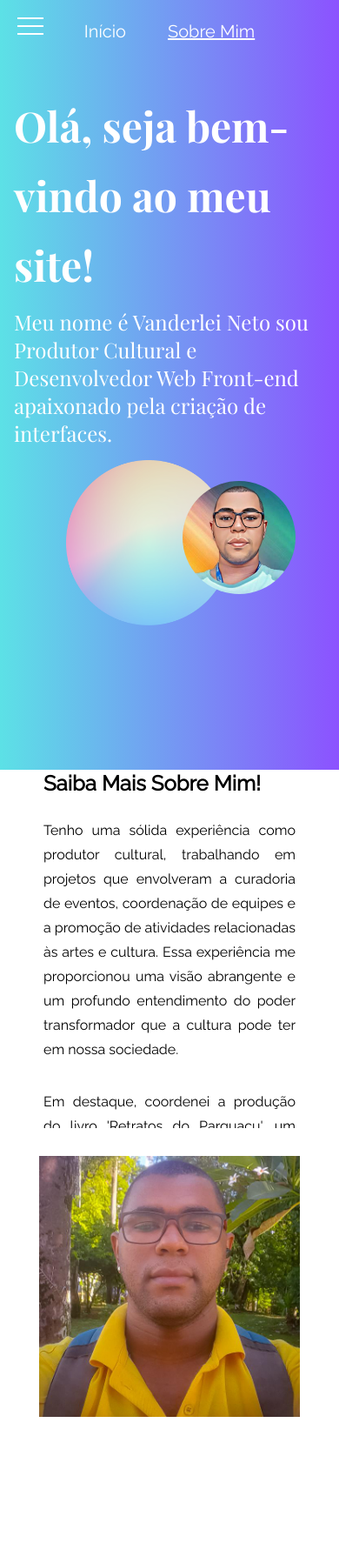
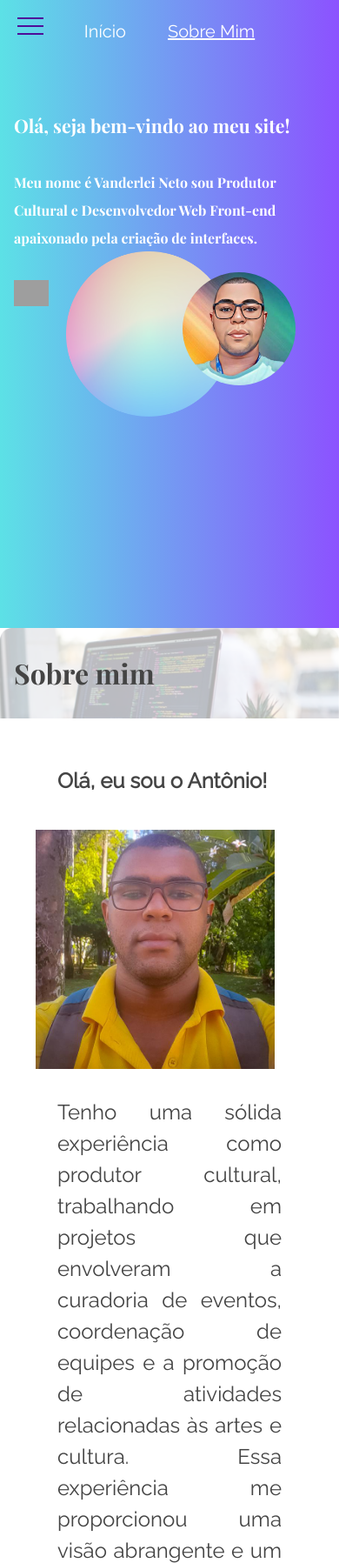
Before and after one commit to josevanderleineto/online, a React app: page /sobremim in a window 390 px wide. Shown: the top 1797 px of the page at 87% size. Before the commit the page ends 1629 px from the top, so only its background shows below. Built offline with nearby package versions, Linux system fonts and the light colour scheme; grey boxes are pictures that could not be loaded.

Commit message:
ajustes8

```diff
--- a/src/componentes/Banner/Banner.module.css
+++ b/src/componentes/Banner/Banner.module.css
@@ -4,6 +4,7 @@
     color: var(--branco);
     display: grid;
     grid-template-columns: 1fr 1fr;
+    height: 500px;
 }
 
 .titulo {
@@ -40,15 +41,24 @@
     width: 25vw;
 }
 
+a img  {
+    width: 60px;
+}
+
+a img {
+    width: 40px;
+}
 
 @media (max-width: 1100px) {
     .banner {
         padding: 3.5rem 1.5rem;
+        height: 50rem;
     }
 
     .titulo {
         margin-top: 0;
         margin-bottom: 1.5rem;
+
     }
 
     .paragrafo {
@@ -73,18 +83,23 @@
     .banner {
         padding: 2rem 1rem;
         display: block;
+        height: 650px;
     }
 
     .titulo {
         margin-bottom: 0.6rem;
+        font-size: 16pt;
+        font-weight: 800;
     }
 
     .paragrafo {
         margin-bottom: 2rem;
+        font-size: 12pt;
+        font-weight: 800;
     }
 
     .imagens {
-        height: 307px;
+        height: 257px;
     }
 
     .imagens > .minhaFoto, .imagens > .circuloColorido {
--- a/src/componentes/Banner/index.js
+++ b/src/componentes/Banner/index.js
@@ -1,6 +1,7 @@
 import styles from './Banner.module.css';
 import circuloColorido from 'assets/circulo_colorido.png';
 import minhaFoto from 'assets/perfil.jpeg'
+import HamburgerMenuSobre from 'componentes/HamburgerMenuSobre';
 
 export default function Banner() {
 
@@ -8,13 +9,17 @@ export default function Banner() {
 
         <div className={styles.banner}>
             <div className={styles.apresentacao}>
+                <HamburgerMenuSobre />
                 <h1 className={styles.titulo}>
                     Olá, seja bem-vindo ao meu site!
                 </h1>
 
+
                 <p className={styles.paragrafo}>
                     Meu nome é Vanderlei Neto sou Produtor Cultural e Desenvolvedor Web Front-end apaixonado pela criação de interfaces.
                 </p>
+                 <a href="#titulo" className="scroll"><img src='https://cdn-icons-png.flaticon.com/128/6780/6780351.png' className='seta'/></a>
+
             </div>
 
             <div className={styles.imagens}>
@@ -30,7 +35,10 @@ export default function Banner() {
                     src={minhaFoto}
                     alt="Foto do Antônio Evaldo sorrindo"
                 />
+
             </div>
+
+
         </div>
     )
 }
--- a/src/componentes/HamburgerMenuSobre/menu.css
+++ b/src/componentes/HamburgerMenuSobre/menu.css
@@ -18,7 +18,7 @@
 .line {
     width: 100%;
     height: 2px;
-    background-color: #FFF;
+    background-color: #4e0d99;
 }
 
 .line:hover {
@@ -31,7 +31,7 @@
     top: 0;
     left: 0;
     width: 121px;
-    height: 100%;
+    height: 200px;
     padding: 20px;
     background-image: linear-gradient(to bottom, #8C52FF, #5CE1E6);
     z-index: 0;
--- a/src/componentes/Rodape/Rodape.module.css
+++ b/src/componentes/Rodape/Rodape.module.css
@@ -7,6 +7,7 @@
     justify-content: center;
     align-items: center;
     column-gap: .5rem;
+    height: 132px;
 
 }
 
--- a/src/paginas/Inicio/index.js
+++ b/src/paginas/Inicio/index.js
@@ -3,7 +3,6 @@
 //import PostCard from 'componentes/PostCard';
 //import HamburgerMenuInicio from 'componentes/HamburgerMenuInicio';
 
-import Rodape from "componentes/Rodape"
 
 export default function Inicio() {
   //const navigateToSection = () => {
@@ -11,11 +10,5 @@ export default function Inicio() {
    // inicioSection.scrollIntoView({ behavior: 'smooth' });
   //};
 
-  return (
 
-       //<HamburgerMenuInicio />
- <Rodape/>
-
-
- );
 }
--- a/src/paginas/SobreMim/SobreMim.module.css
+++ b/src/paginas/SobreMim/SobreMim.module.css
@@ -3,6 +3,7 @@
     margin-left: 1.5rem;
     width: 40vw;
     float: right;
+    padding-left: 25px;
 }
 
 .subtitulo {
@@ -67,30 +68,11 @@ strong {
     margin-left: auto;
 }
 
-.rodape {
-    position: fixed;
-    bottom: 0;
-    left: 0;
-    width: 100%;
-    height: 50px;
-    background-color: #f5f5f5;
-    display: flex;
-    align-items: center;
-    justify-content: center;
-}
 
-@media screen and (max-width: 768px) {
-    .contentContainer {
-        flex-direction: column;
-    }
-
-    .fotoSobreMim {
-        width: 100%;
-        max-width: 300px;
-        height: auto;
-        margin-top: 1rem;
-        margin-left: 0;
-    }
+.fotoSobreMim {
+    width: 40%;
+    height: auto;
+    margin-left: auto;
 }
 
 @media (max-width: 1100px) {
@@ -100,25 +82,14 @@ strong {
         margin: 0 auto 2rem;
         width: 70vw;
     }
+}
 
-    .paragrafo {
-        margin-bottom: 2rem;
+@media (max-width: 768px) {
+    .fotoSobreMim {
+        width: 100%;
+        max-width: 300px;
+        height: auto;
+        margin-top: 1rem;
+        margin-left: 0;
     }
 }
-
-@media (max-width: 744px) {
-    .fotoSobreMim {
-        width: 100%;
-    }
-
-    .subtitulo {
-        font-size: 1.5rem;
-        line-height: 2rem;
-        margin-bottom: 1.5rem;
-    }
-
-    .paragrafo {
-        font-size: 1rem;
-        line-height: 1.75rem;
-    }
-}
--- a/src/paginas/SobreMim/index.js
+++ b/src/paginas/SobreMim/index.js
@@ -1,27 +1,36 @@
-import React from "react";
 import styles from "./SobreMim.module.css";
+
+import PostModelo from "componentes/PostModelo";
+import fotoCapa from "assets/sobre_mim_capa.png";
 import fotoSobreMim from "assets/vanderlei.jpg";
-import HamburgerMenuSobre from "componentes/HamburgerMenuSobre";
 
-const SobreMim = () => {
+export default function SobreMim() {
     return (
-    <>
-      <HamburgerMenuSobre />
 
-      <article id="sobre-mim">
+        <PostModelo
+            fotoCapa={fotoCapa}
+            titulo="Sobre mim"
+        >
 
-          <h3 className={styles.subtitulo}>Saiba Mais Sobre Mim!</h3>
+            <h3 className={styles.subtitulo} id="titulo">
+                Olá, eu sou o Antônio!
+            </h3>
 
-          <div className={styles.contentContainer}>
-            <div className={styles.textContainer}>
-              <p className={styles.paragrafo}>
+            <img
+                src={fotoSobreMim}
+                alt="Foto do Antônio Evaldo sorrindo"
+                className={styles.fotoSobreMim}
+            />
+
+            <p className={styles.paragrafo} id="p">
                Tenho uma sólida experiência como produtor cultural, trabalhando em projetos que envolveram a curadoria de eventos, coordenação de equipes e a promoção de atividades relacionadas às artes e cultura. Essa experiência me proporcionou uma visão abrangente e um profundo entendimento do poder transformador que a cultura pode ter em nossa sociedade.
             </p>
             <p className={styles.paragrafo}>
-                Em destaque, coordenei a produção do livro 'Retratos do Parguaçu', um projeto que busca retratar a vida e as obras de 20 artistas visuais da cidade histórica de <em>Cachoeira/BA</em>, isso reforçou ainda mais minha convicção sobre o poder da cultura como agente de transformação social.
+               Em destaque, coordenei a produção do livro 'Retratos do Parguaçu', um projeto que busca retratar a vida e as obras de 20 artistas visuais da cidade histórica de Cachoeira/BA, isso reforçou ainda mais minha convicção sobre o poder da cultura como agente de transformação social.
             </p>
             <p className={styles.paragrafo}>
                Na área de desenvolvimento web, sou especializado em construir sites e aplicações web. Possuo conhecimentos sólidos e uma formação em Desenvolvimento Web pela Mais1Code, no projeto Reprogamando Juntas! Meu objetivo é unir minha paixão pela cultura com minhas habilidades técnicas para criar soluções inovadoras e impactantes.
+
             </p>
             <p className={styles.paragrafo}>
                 Sou apaixonado por aprender e estou sempre em busca de novos conhecimentos e desafios. Acredito que o desenvolvimento pessoal e profissional é uma jornada contínua e estou sempre disposto a me aprimorar.
@@ -31,29 +40,10 @@ const SobreMim = () => {
             </p>
             <p className={styles.paragrafo}>
                Neste site, compartilho minhas experiências, projetos e conhecimentos nas áreas de produção cultural e desenvolvimento web. Espero poder inspirar e contribuir para a comunidade através das minhas publicações e projetos.
-              </p>
-            </div>
-            <img src={fotoSobreMim} alt="Foto do Vanderlei" className={styles.fotoSobreMim} />
-          </div>
-      </article>
 
 
-    </>
-  );
-};
+            </p>
+        </PostModelo>
+    )
 
-const RodaPe = () => {
-  return (
-     <footer className="rodape">
-        <div>
-      <a href="mailto:jvn.neto@protonmail.com" className='email'>
-        <p >jvn.neto@protonmail.com</p>
-      </a>
-      <p className='progamador'>&copy; Desenvolvido por Vanderlei Neto</p>
-      </div>
-      </footer>
-
-  )
 }
-
-export default SobreMim;
--- a/src/routes.js
+++ b/src/routes.js
@@ -5,6 +5,7 @@ import { BrowserRouter, Routes, Route } from "react-router-dom";
 import Menu from "./componentes/Menu";
 import Inicio from './paginas/Inicio';
 import SobreMim from './paginas/SobreMim';
+import Rodape from "componentes/Rodape";
 
 function AppRoutes() {
   return (
@@ -20,6 +21,7 @@ function AppRoutes() {
 
         <Route path="*" element={<NaoEncontrada />} />
       </Routes>
+      <Rodape />
     </BrowserRouter>
   );
 }
```
Also changed, not shown: src/assets/seta.png (added). Lines whose indentation alone changed are shown as unchanged.
